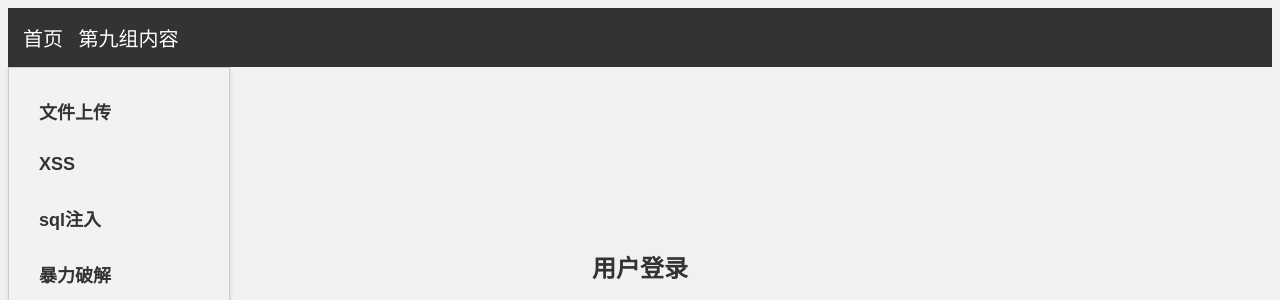
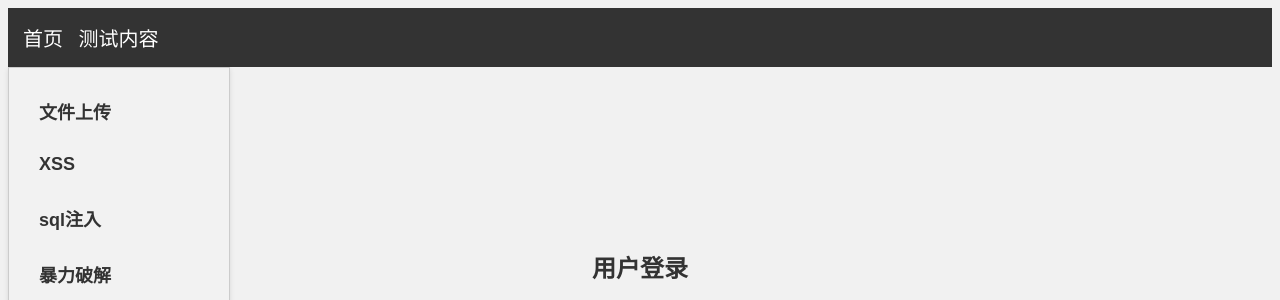
Before and after one commit to detsheep/Security, a PHP site: page /brute_force.php in a window 1280 px wide. Shown: the top 300 px of the page. Run offline with PHP 8.4, Linux system fonts and the light colour scheme; data that the repository does not hold is empty.

Commit message:
Update header.php

```diff
--- a/g9/header.php
+++ b/g9/header.php
@@ -59,7 +59,7 @@
     <nav class="navbar">
         <ul>
             <li><a href="index.php">首页</a></li>
-            <li><a href="#">第九组内容</a></li>
+            <li><a href="#">测试内容</a></li>
         </ul>
     </nav>
 
```
